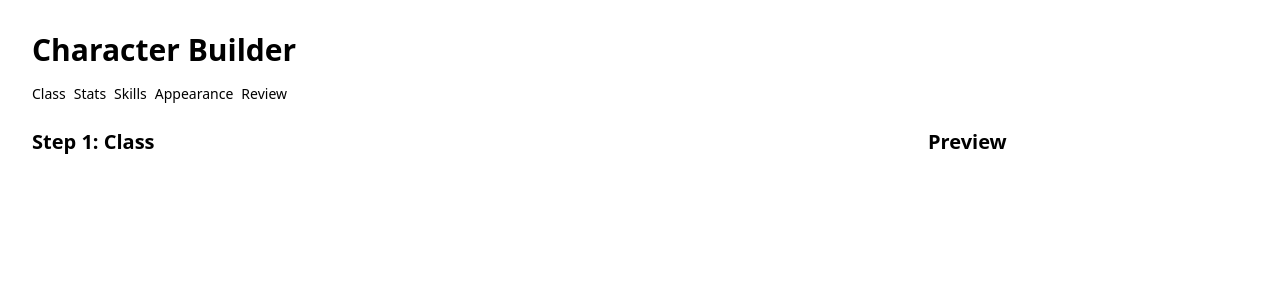
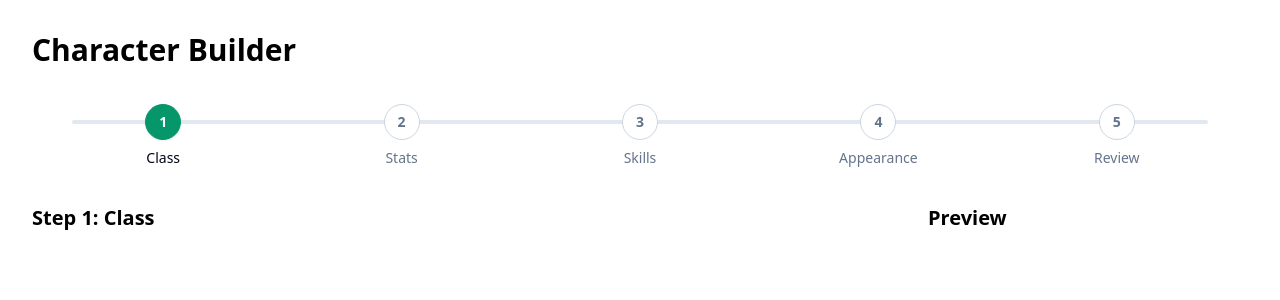
Before and after one commit to macroactive-intern/CharacterBuilder, a Next.js app: page /builder in a window 1280 px wide. Shown: the top 300 px of the page. Built offline with nearby package versions, Linux system fonts and the light colour scheme.

Commit message:
Add builder progress stepper

```diff
--- a/app/builder/page.tsx
+++ b/app/builder/page.tsx
@@ -6,7 +6,7 @@ export default function BuilderPage() {
   return (
     <main className="min-h-screen p-8">
       <h1 className="text-3xl font-bold">Character Builder</h1>
-      <BuilderProgress />
+      <BuilderProgress currentStep={1} />
       <div className="mt-6 grid gap-6 lg:grid-cols-[1fr_320px]">
         <Step1Class />
         <CharacterPreview />
--- a/components/builder/BuilderProgress.tsx
+++ b/components/builder/BuilderProgress.tsx
@@ -1,15 +1,74 @@
 "use client";
 
-export default function BuilderProgress() {
+import { motion } from "framer-motion";
+
+type BuilderProgressProps = {
+  currentStep: number;
+};
+
+const steps = ["Class", "Stats", "Skills", "Appearance", "Review"];
+
+function clampStep(step: number) {
+  return Math.min(Math.max(step, 1), steps.length);
+}
+
+export default function BuilderProgress({ currentStep }: BuilderProgressProps) {
+  const activeStep = clampStep(currentStep);
+  const progress = ((activeStep - 1) / (steps.length - 1)) * 100;
+
   return (
-    <nav aria-label="Builder progress" className="mt-4">
-      <ol className="flex gap-2 text-sm">
-        <li>Class</li>
-        <li>Stats</li>
-        <li>Skills</li>
-        <li>Appearance</li>
-        <li>Review</li>
-      </ol>
+    <nav aria-label="Builder progress" className="mt-6 w-full">
+      <div className="relative px-2 py-3 sm:px-4">
+        <div className="absolute left-6 right-6 top-7 h-1 rounded-full bg-slate-200 sm:left-10 sm:right-10" />
+        <motion.div
+          aria-hidden="true"
+          animate={{ scaleX: progress / 100 }}
+          className="absolute left-6 right-6 top-7 h-1 origin-left rounded-full bg-emerald-500 sm:left-10 sm:right-10"
+          initial={false}
+          transition={{ duration: 0.35, ease: "easeOut" }}
+        />
+
+        <ol className="relative grid grid-cols-5 gap-2">
+          {steps.map((step, index) => {
+            const stepNumber = index + 1;
+            const isComplete = stepNumber < activeStep;
+            const isActive = stepNumber === activeStep;
+
+            return (
+              <li
+                aria-current={isActive ? "step" : undefined}
+                className="flex min-w-0 flex-col items-center gap-2 text-center"
+                key={step}
+              >
+                <span
+                  className={[
+                    "flex h-9 w-9 items-center justify-center rounded-full border text-sm font-semibold transition-colors",
+                    isActive
+                      ? "border-emerald-600 bg-emerald-600 text-white shadow-sm"
+                      : "",
+                    isComplete
+                      ? "border-emerald-500 bg-emerald-500 text-white"
+                      : "",
+                    !isActive && !isComplete
+                      ? "border-slate-300 bg-white text-slate-500"
+                      : "",
+                  ].join(" ")}
+                >
+                  {stepNumber}
+                </span>
+                <span
+                  className={[
+                    "w-full truncate text-xs font-medium sm:text-sm",
+                    isActive ? "text-slate-950" : "text-slate-500",
+                  ].join(" ")}
+                >
+                  {step}
+                </span>
+              </li>
+            );
+          })}
+        </ol>
+      </div>
     </nav>
   );
 }
```
